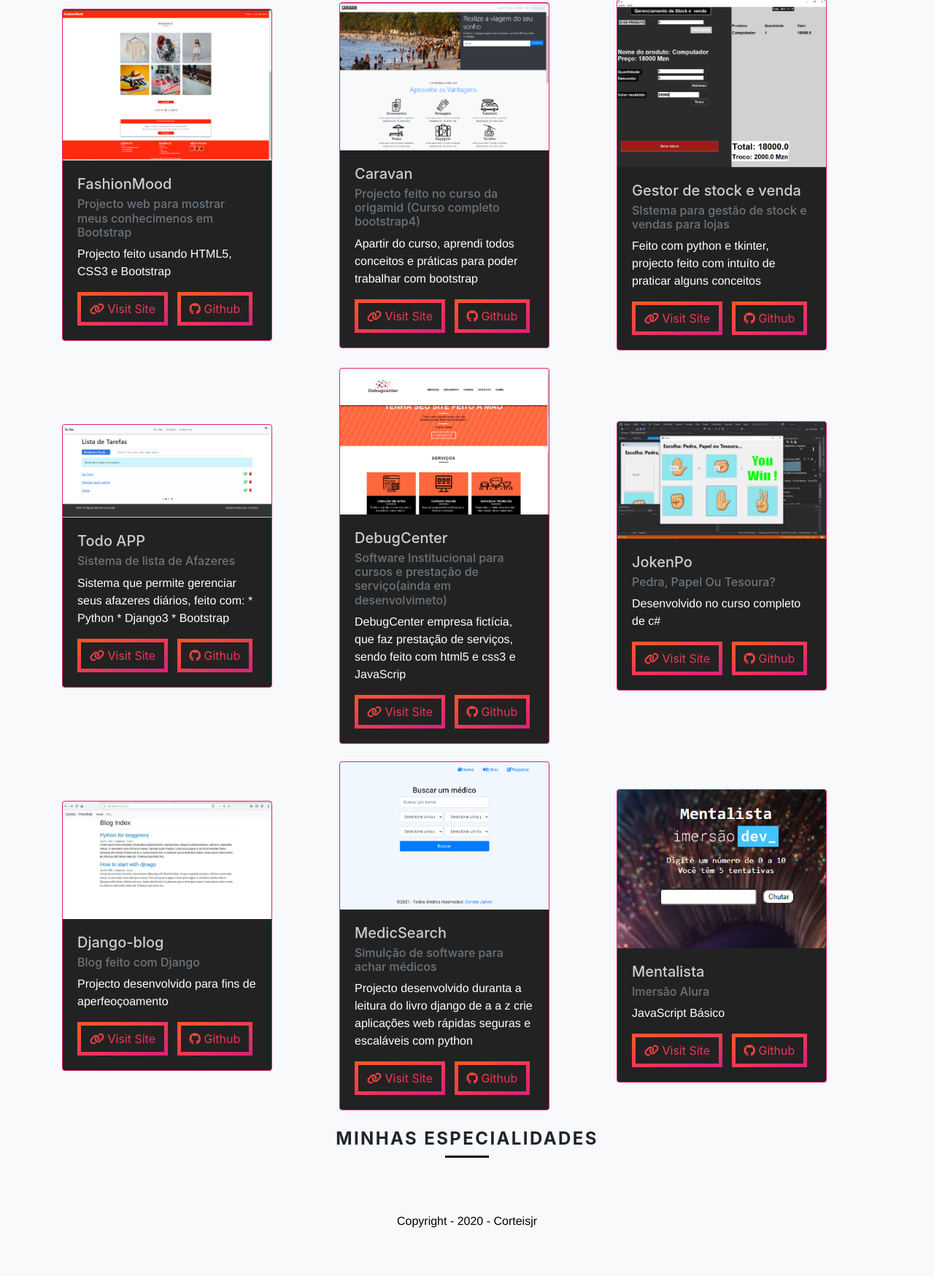
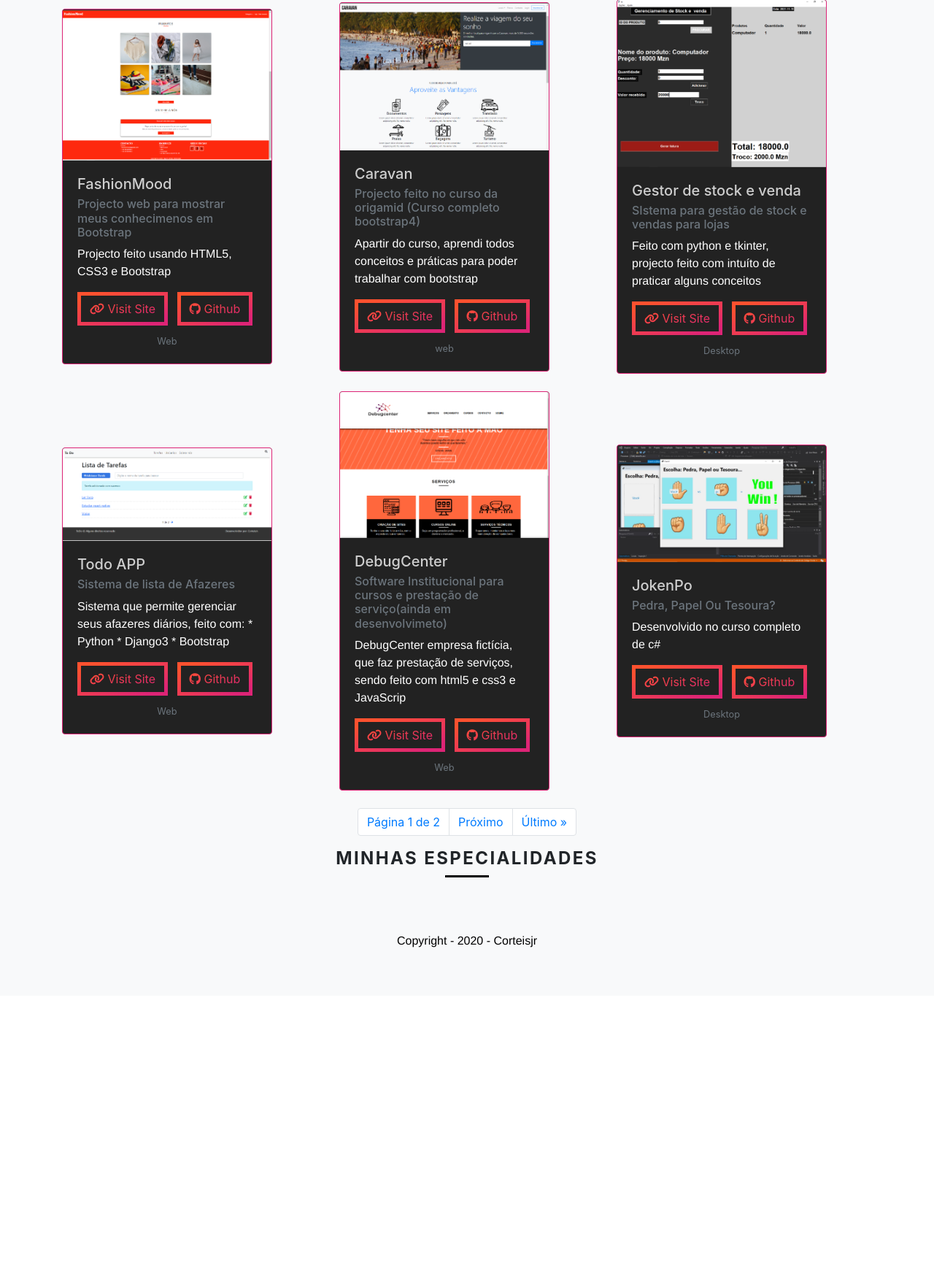
Before and after one commit to corteisjr/Django-Porfolio, a Django app: page / in a window 1280 px wide. Shown: the part 738-2486 px from the top of the page at 73% size. After the commit the page ends 2036 px from the top, so only its background shows below. Run offline with Django 4.2, Linux system fonts and the light colour scheme; data comes from the database, SQL or seed files in the repository; both versions use the stored data as it was after the commit; some libraries are stand-ins or nearby versions.

Commit message:
Paginação de projectos

```diff
--- a/myPortfolio/static/css/global.css
+++ b/myPortfolio/static/css/global.css
@@ -8,6 +8,10 @@ p {
 
 navbar {
     position: fixed;
+}
+
+.navigation {
+    margin: 0 auto;
 }
 
 .subtitulo {
--- a/myPortfolio/templates/home.html
+++ b/myPortfolio/templates/home.html
@@ -41,15 +41,33 @@
                           <h5 class="card-title">{{project.title}}</h5>
                           <p class="card-subtitle mb-2 text-muted h6">{{project.subtitle}}</p>
                           <p class="card-text text-white">{{project.content}}</p>
-                          <a href="#" class="btn mr-2"><i class="fas fa-link"></i> Visit Site</a>
-                          <a href="#" class="btn "><i class="fab fa-github"></i> Github</a>
+                          <a href="{{project.link}}" class="btn mr-2"><i class="fas fa-link"></i> Visit Site</a>
+                          <a href="{{project.gitHub_link}}" class="btn "><i class="fab fa-github"></i> Github</a>
+                          <div class="text-center mt-2">
+                          <small class="text-muted">{{project.projectType}}</small>
+                        </div>
                     </div>
                 </div>
         </div>
         {% endfor %}
+    </div>
+    <div class="row">
+        <nav aria-label="Page navigation" class="navigation">
+            <ul class="pagination">
 
+                {% if projects.has_previous %}
+                    <li class="page-item"><a href="?page=1{{parameters}}" class="page-link">&laquo; Primeiro</a></li>
+                    <li class="page-item"><a href="?page={{projects.previous_page_number}} {{ parameters}}" class="page-link">Anterior</a></li>
+                {% endif %}
+                <li class="page-item"><a href="#" class="page-link">Página {{ projects.number }} de {{ projects.paginator.num_pages}}</a></li>
 
+                {% if projects.has_next %}
+                    <li class="page-item"><a href="?page={{projects.next_page_number}} {{ parameters }}" class="page-link">Próximo</a></li>
+                    <li class="page-item"><a href="?page={{ projects.paginator.num_pages }} {{ parameters }}" class="page-link">Último &raquo;</a></li>
+                {% endif %}
 
+            </ul>
+        </nav>
     </div>
 </div>
 <section class="container">
--- a/myPortfolio/views.py
+++ b/myPortfolio/views.py
@@ -2,6 +2,7 @@ from django.http import HttpResponse
 from django.shortcuts import render
 from myPortfolio.models import *
 from django.db.models import Q
+from django.core.paginator import Paginator
 
 # Create your views here.
 
@@ -29,8 +30,18 @@ def home_view(request):
 
     if projectType is not None:
         projects = projects.filter(projectType__id=projectType)
+
+    if len(projects) > 0:
+        paginator = Paginator(projects, 6)
+        page = request.GET.get('page')
+        projects = paginator.get_page(page)
+
+    get_copy = request.GET.copy()
+    parameters = get_copy.pop('page', True) and get_copy.urlencode()
+
     context = {
-        'projects': projects
+        'projects': projects,
+        'parameters': parameters
     }
 
     return render(request, template_name='home.html', context=context, status=200)
```
Also changed, not shown: CorteisPortfolio/db.sqlite3, CorteisPortfolio/media/project1.png (added), CorteisPortfolio/media/project2.jpg (added), CorteisPortfolio/media/project3.jpg (added), CorteisPortfolio/media/project4.png (added), CorteisPortfolio/media/project7.png (added), CorteisPortfolio/media/projecto9.png (added).
